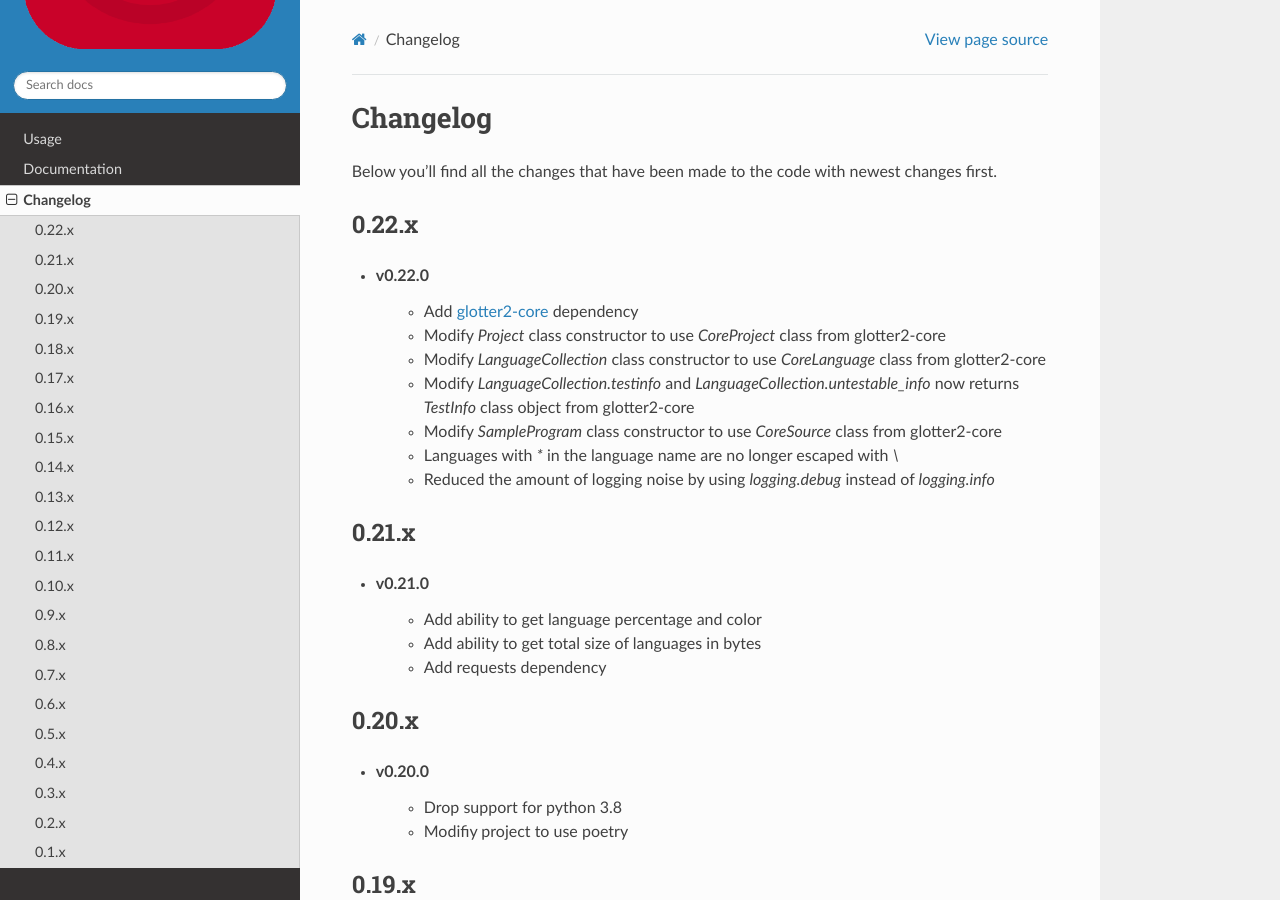
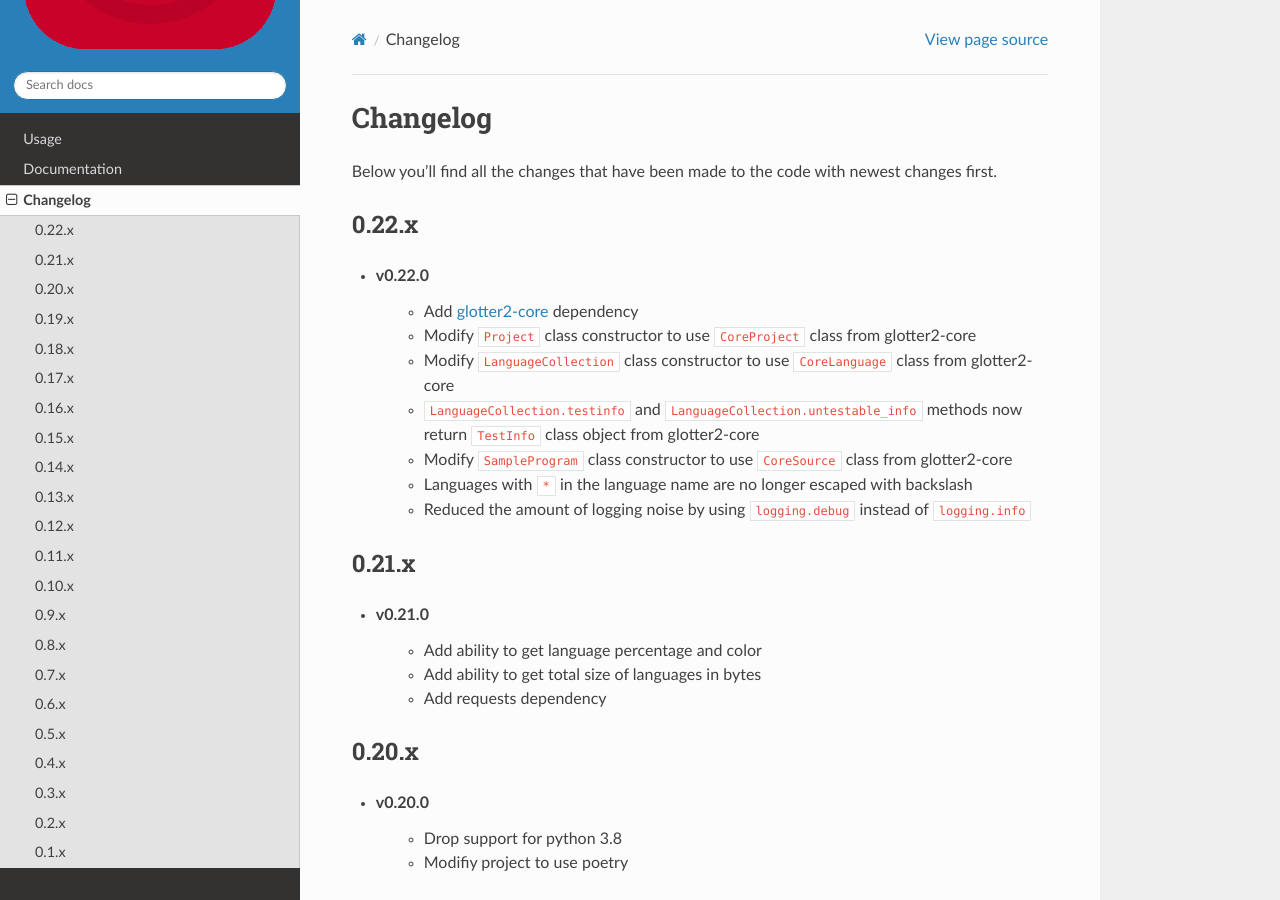
Before and after one commit to TheRenegadeCoder/subete, a Sphinx documentation site: the page built from docs/changelog.rst, in a window 1280 px wide and 900 px high. Built offline with Sphinx 7.4.7 and the Read the Docs theme 3.1.0, drawn with Linux system fonts in a browser that asks for light colours.

Commit message:
Clean up changelog

```diff
--- a/docs/changelog.rst
+++ b/docs/changelog.rst
@@ -9,19 +9,18 @@ newest changes first.
 * v0.22.0
     * Add `glotter2-core <https://github.com/rzuckerm/glotter2-core>`_
       dependency
-    * Modify `Project` class constructor to use `CoreProject` class from
+    * Modify ``Project`` class constructor to use ``CoreProject`` class from
       glotter2-core
-    * Modify `LanguageCollection` class constructor to use `CoreLanguage`
+    * Modify ``LanguageCollection`` class constructor to use ``CoreLanguage``
       class from glotter2-core
-    * Modify `LanguageCollection.testinfo` and
-      `LanguageCollection.untestable_info` now returns `TestInfo` class
-      object from glotter2-core
-    * Modify `SampleProgram` class constructor to use `CoreSource` class
+    * ``LanguageCollection.testinfo`` and ``LanguageCollection.untestable_info``
+      methods now return ``TestInfo`` class object from glotter2-core
+    * Modify ``SampleProgram`` class constructor to use ``CoreSource`` class
       from glotter2-core
-    * Languages with `*` in the language name are no longer escaped with
-      `\\`
-    * Reduced the amount of logging noise by using `logging.debug` instead
-      of `logging.info`
+    * Languages with ``*`` in the language name are no longer escaped with
+      backslash
+    * Reduced the amount of logging noise by using ``logging.debug`` instead
+      of ``logging.info``
 
 0.21.x
 ------
```
Also changed, not shown: pyproject.toml (+12 -13 lines), 1 other file.
